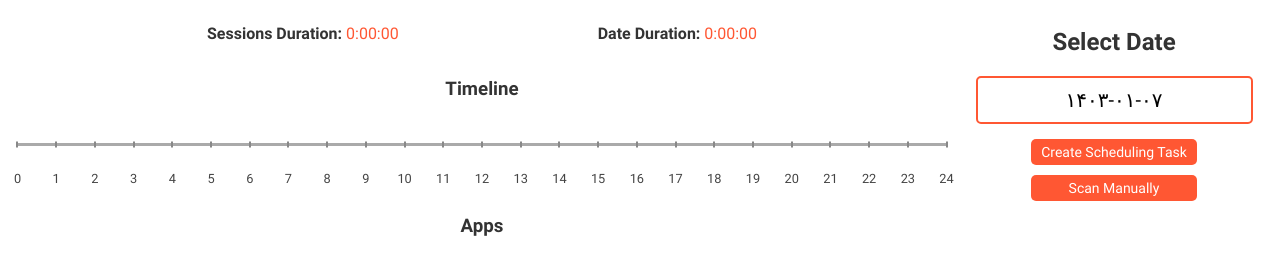
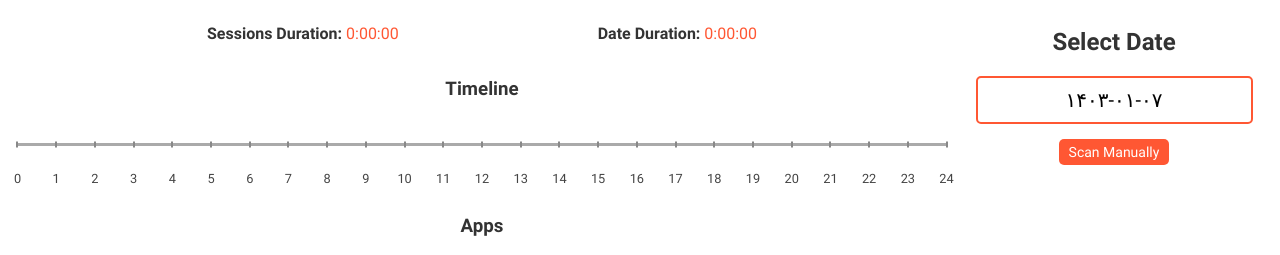
Before and after one commit to MHD-MMfire/MMTime, a Flask app: template templates/dashboard.html in a window 1280 px wide. Shown: the top 255 px of the page. Run offline with Flask 3, Linux system fonts and the light colour scheme; the template is opened without the code that fills it, so the values that code supplies are empty.

Commit message:
create scheduling task disabled for now

```diff
--- a/templates/dashboard.html
+++ b/templates/dashboard.html
@@ -67,7 +67,7 @@
                 <input type="text" id="datepicker" placeholder="Select Date" readonly>
             </div>
             <div class="button-wrapper">
-                <a href="/scheduler" class="button">Create Scheduling Task</a>
+{#                <a href="/scheduler" class="button">Create Scheduling Task</a>#}
                 <a href="/scan" class="button">Scan Manually</a>
             </div>
         </div>
```
